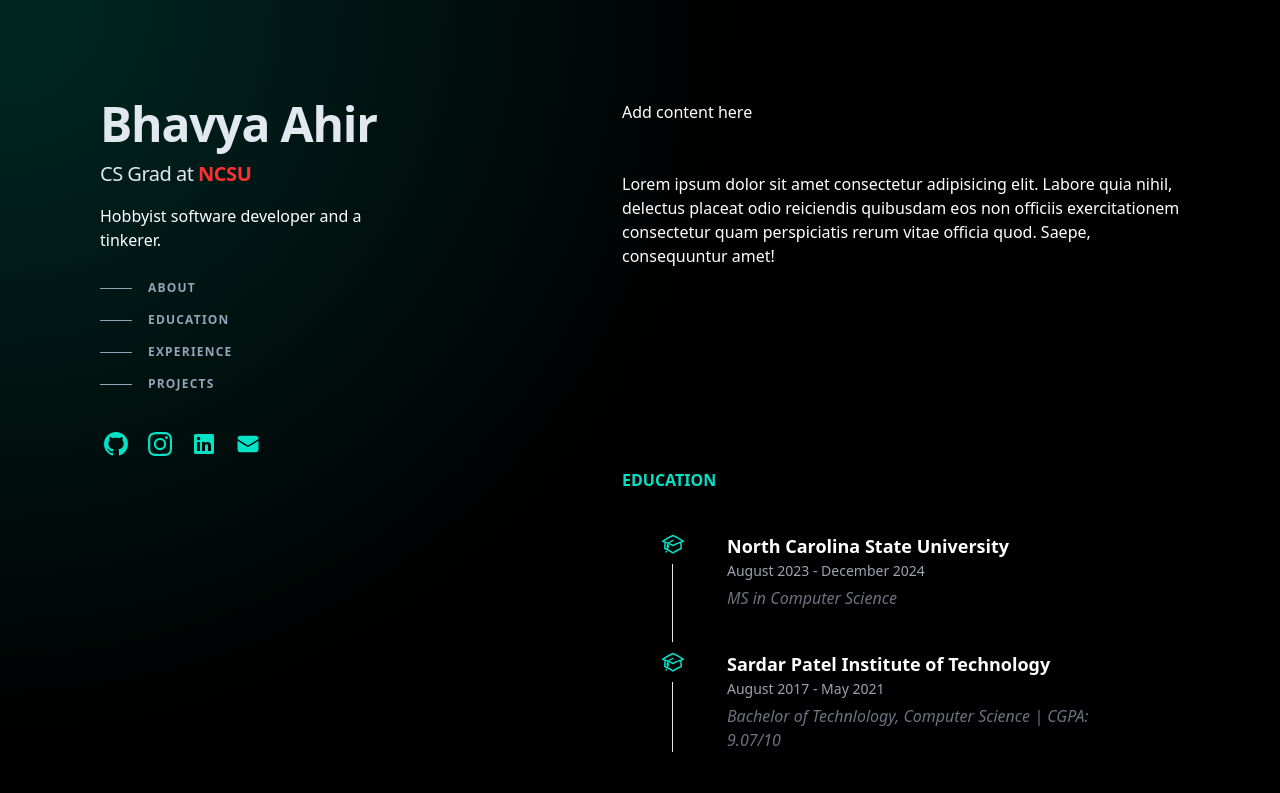
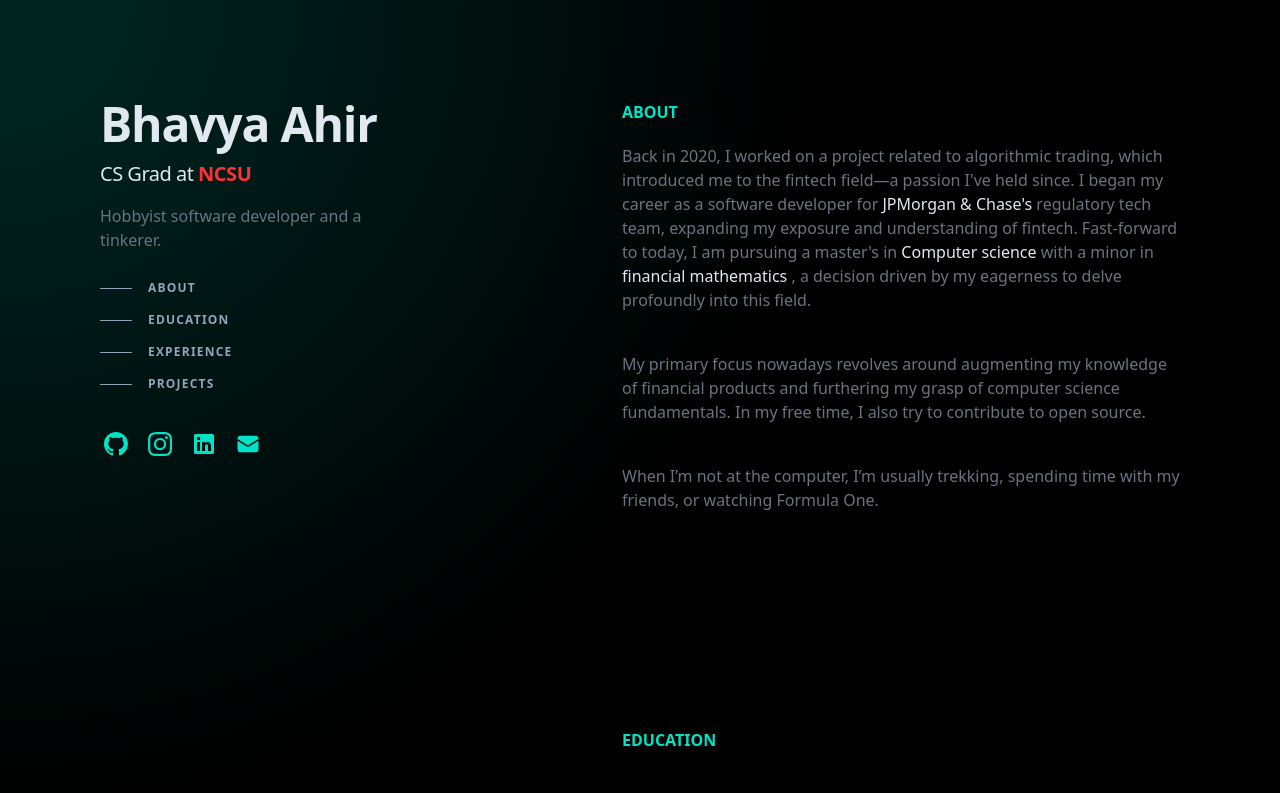
Before and after one commit to sayalikulk/portfolio, a React (Create React App) app: page / in a window 1280 px wide. Shown: the top 793 px of the page. Built offline with nearby package versions, Linux system fonts and the light colour scheme; the HTML template or start-up script is replaced by a standard one.

Commit message:
Added a few fixes

```diff
--- a/src/components/LeftConstant.jsx
+++ b/src/components/LeftConstant.jsx
@@ -8,7 +8,7 @@ const LeftConstant = () => {
     <div>
       <h1 class="text-4xl font-bold tracking-tight text-slate-200 sm:text-5xl"><a href="/">Bhavya Ahir</a></h1>
       <h2 class="mt-3 text-lg font-medium tracking-tight text-slate-200 sm:text-xl"> CS Grad at <span style={{color: '#ff3030',fontWeight: 'bold'  }}>NCSU</span> </h2>      {/* <h2 class="mt-3 text-lg font-medium tracking-tight text-slate-200 sm:text-xl">CS Grad at NCSU</h2> */}
-      <p class="mt-4 max-w-xs leading-normal">Hobbyist software developer and a tinkerer.</p>
+      <p class="mt-4 max-w-xs leading-normal text-gray-500 dark:text-gray-400">Hobbyist software developer and a tinkerer.</p>
       {/* <h2 class="mt-3 text-lg font-medium tracking-tight text-slate-200 sm:text-xl">CS Grad at <span style="color:#771d1d;">NCSU</span></h2> */}
       <ul className='pt-[20px]'>
         <li>
--- a/src/components/fields/About.jsx
+++ b/src/components/fields/About.jsx
@@ -1,18 +1,63 @@
-import React from 'react'
+import React from "react";
 
 const About = () => {
   return (
-    <div id="about" className='p-[50px] md:pl-[100px] md:pr-[50px] md:py-[100px]'>
-      <p>Add content here</p>
-      <br></br> <br></br>
-      <p>Lorem ipsum dolor sit amet consectetur adipisicing elit. Labore quia nihil, delectus placeat odio reiciendis quibusdam eos non officiis exercitationem consectetur quam perspiciatis rerum vitae officia quod. Saepe, consequuntur amet!</p>
+    <div
+      id="about"
+      className="p-[50px] md:pl-[100px] md:pr-[50px] md:py-[100px]"
+    >
+      <h2 class="font-bold uppercase pb-[20px] text-[#01e2c7]">About</h2>
+      <p class="mb-4 text-base font-normal text-gray-500 dark:text-gray-400">
+        Back in 2020, I worked on a project related to algorithmic trading,
+        which introduced me to the fintech field—a passion I've held since. I
+        began my career as a software developer for
+        <a> </a>
+        <a
+          class="font-medium text-slate-200 hover:text-teal-300 focus-visible:text-teal-300"
+          href="https://www.jpmorganchase.com/"
+          target="_blank"
+          rel="noreferrer"
+        >
+          JPMorgan & Chase's
+        </a>
+        <a> </a>
+        regulatory tech team, expanding my exposure and understanding of
+        fintech. Fast-forward to today, I am pursuing a master's in
+        <a> </a>
+        <a
+          class="font-medium text-slate-200 hover:text-teal-300 focus-visible:text-teal-300"
+          target="_blank"
+          rel="noreferrer"
+        >
+          Computer science
+        </a>
+        <a> </a>
+        with a minor in
+        <a> </a>
+        <a
+          class="font-medium text-slate-200 hover:text-teal-300 focus-visible:text-teal-300"
+          target="_blank"
+          rel="noreferrer"
+        >
+          financial mathematics
+        </a>
+        <a> </a>, a decision driven by my eagerness to delve profoundly into
+        this field.
+      </p>
+      <br></br>
+
+      <p class="mb-4 class=mb-4 text-base font-normal text-gray-500 dark:text-gray-400">
+        My primary focus nowadays revolves around augmenting my knowledge of
+        financial products and furthering my grasp of computer science
+        fundamentals. In my free time, I also try to contribute to open source.
+      </p>
+      <br></br>
+      <p class="mb-4 class=mb-4 text-base font-normal text-gray-500 dark:text-gray-400">
+        When I’m not at the computer, I’m usually trekking, spending time with
+        my friends, or watching Formula One.
+      </p>
     </div>
-  )
-}
+  );
+};
 
-export default About
-
-
-
-
-// When I’m not at the computer, I’m usually trekking, spending time with my friends, or watching Formula One.
+export default About;
--- a/src/components/fields/Projects.jsx
+++ b/src/components/fields/Projects.jsx
@@ -30,7 +30,7 @@ const Projects = () => {
         </ul>
     }
     tech_used={["Natural Language Processing (NLP)", "Data Science", "Data Analysis++"]}
-    project_image={project2}
+    project_image={"https://lottie.host/c2fc99e0-f162-4a28-ad9c-b7e8e7f9cfa0/MkFluIOnry.lottie"}
 />
 
 
--- a/src/components/utils/ExperienceCard.jsx
+++ b/src/components/utils/ExperienceCard.jsx
@@ -29,7 +29,7 @@ const ExperienceCard = props => {
                           <div class="text-slate-500" aria-hidden="true">{role}</div>
                         </div>
                     </h3>
-                    <p class="mt-2 text-sm leading-normal">{description}</p>
+                    <p class="mt-2 text-sm leading-normal text-gray-500 dark:text-gray-400">{description}</p>
                     <ul class="mt-2 flex flex-wrap" aria-label="Technologies used">
                     {skills.map((skill, index) => {
                                 return <li class="mr-1.5 mt-2">
--- a/src/components/utils/ProjectCard.jsx
+++ b/src/components/utils/ProjectCard.jsx
@@ -21,13 +21,7 @@ const ProjectCard = props => {
                  </span>
               </a>
            </h3>
-           <p class="mt-2 text-sm leading-normal">{project_description}</p>
-           {/* <a class="relative mt-2 inline-flex items-center text-sm font-medium text-slate-300 hover:text-teal-300 focus-visible:text-teal-300" href="https://github.com/bchiang7/spotify-profile" target="_blank" rel="noreferrer" aria-label="562 stars on GitHub">
-              <svg xmlns="http://www.w3.org/2000/svg" viewBox="0 0 20 20" fill="currentColor" class="mr-1 h-3 w-3" aria-hidden="true">
-                 <path fill-rule="evenodd" d="M10.868 2.884c-.321-.772-1.415-.772-1.736 0l-1.83 4.401-4.753.381c-.833.067-1.171 1.107-.536 1.651l3.62 3.102-1.106 4.637c-.194.813.691 1.456 1.405 1.02L10 15.591l4.069 2.485c.713.436 1.598-.207 1.404-1.02l-1.106-4.637 3.62-3.102c.635-.544.297-1.584-.536-1.65l-4.752-.382-1.831-4.401z" clip-rule="evenodd"></path>
-              </svg>
-              <span>562</span>
-           </a> */}
+           <p class="mt-2 text-sm leading-normal text-gray-500 dark:text-gray-400">{project_description}</p>
            <ul class="mt-2 flex flex-wrap" aria-label="Technologies used:">
                 {tech_used.map((tech, index) => {
                                      return <li class="mr-1.5 mt-2">
```
